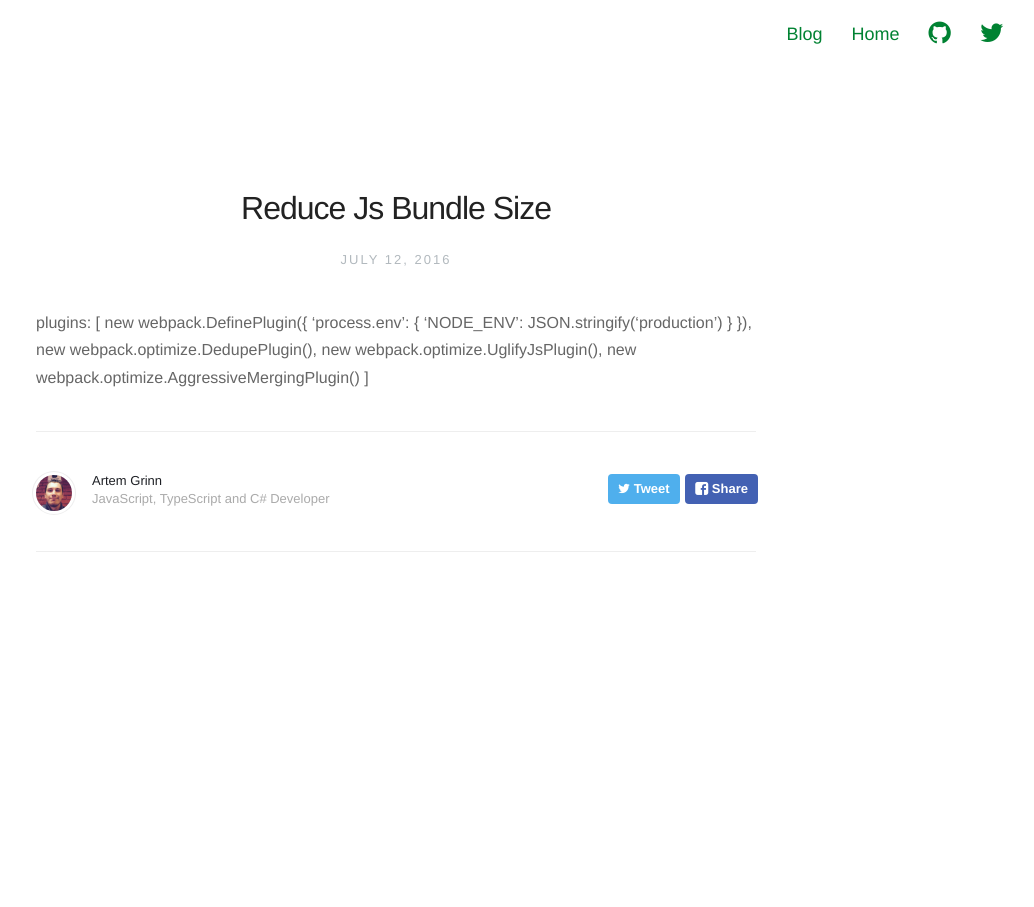
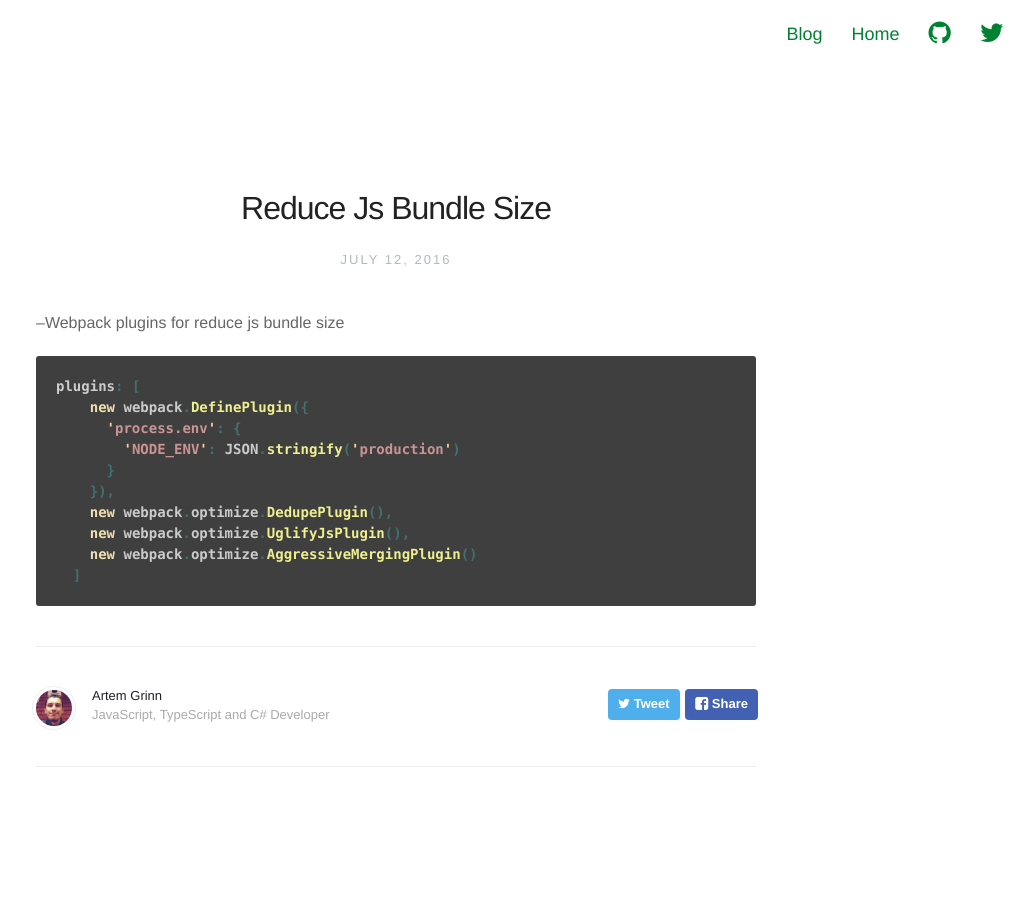
Before and after one commit to ArtemGrinn/artemgrinn.github.io, a Jekyll site: the page built from _posts/2016-07-12-reduce-js-bundle-size.markdown, in a window 1280 px wide. Shown: the whole page, without its empty margins (244-1278 px from the left). Built offline with Jekyll 4.4.1, drawn with Linux system fonts in a browser that asks for light colours.

Commit message:
Update 2016-07-12-reduce-js-bundle-size.markdown

```diff
--- a/_posts/2016-07-12-reduce-js-bundle-size.markdown
+++ b/_posts/2016-07-12-reduce-js-bundle-size.markdown
@@ -1,3 +1,6 @@
+--Webpack plugins for reduce js bundle size
+
+{% highlight js %}
 plugins: [
     new webpack.DefinePlugin({
       'process.env': {
@@ -8,3 +11,4 @@ plugins: [
     new webpack.optimize.UglifyJsPlugin(),
     new webpack.optimize.AggressiveMergingPlugin()
   ]
+{% endhighlight %}
```
